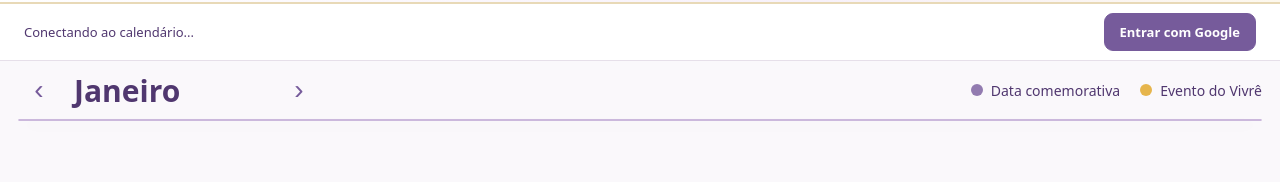
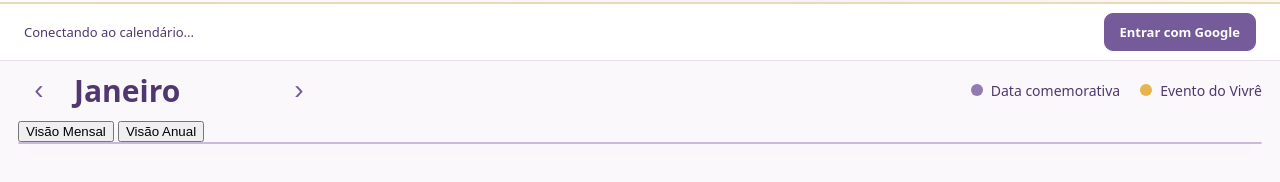
Before and after one commit to Gera1963/calendario-vivre-2027, a plain HTML site: page index.html in a window 1280 px wide. Shown: the part 84-266 px from the top of the page. Drawn offline with Linux system fonts and the light colour scheme; no server answers.

Commit message:
Adicionar seletor de visão mensal e anual

```diff
--- a/index.html
+++ b/index.html
@@ -549,6 +549,17 @@ main{padding:8px 18px 12px}
    <span><i class="ponto evento"></i> Evento do Vivrê</span>
   </div>
  </div>
+
+
+<div class="alternador-visao">
+ <button type="button" id="btnVisaoMensal" class="ativo">
+  Visão Mensal
+ </button>
+ <button type="button" id="btnVisaoAnual">
+  Visão Anual
+ </button>
+</div>
+
 <section class="calendario" id="calendarioMensal" aria-label="Calendário mensal">
  <div class="grade" id="grade"></div>
 </section>
```
